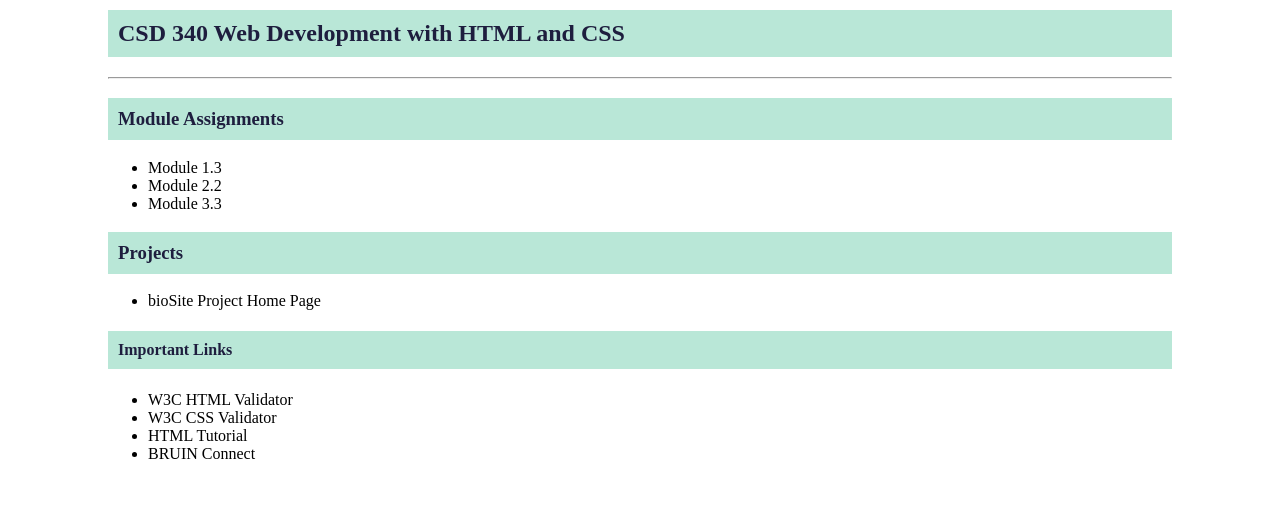
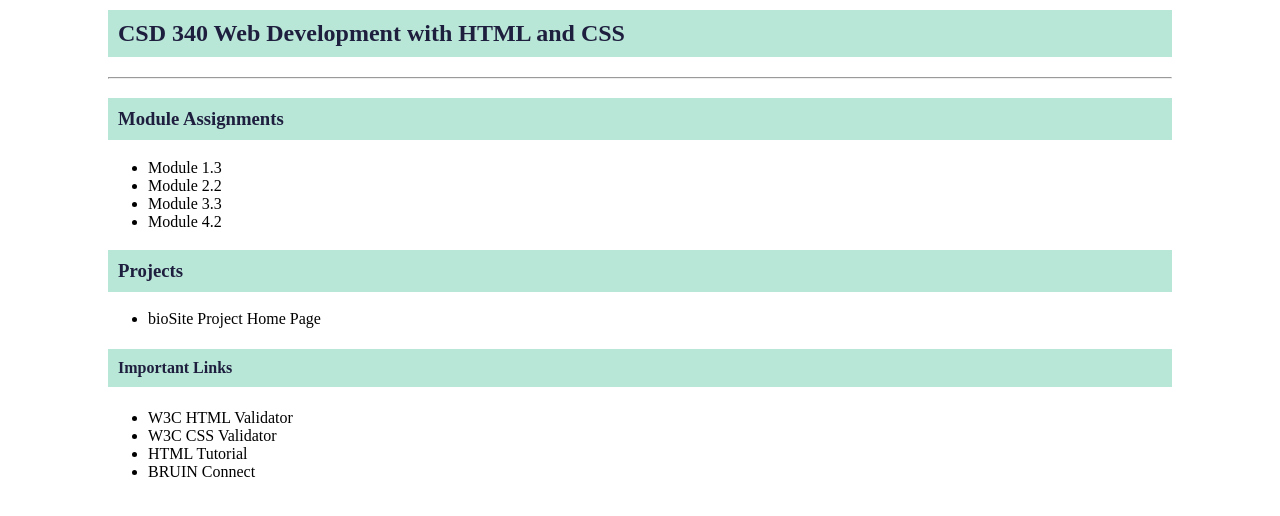
Before and after one commit to manoogi/csd-340, a plain HTML site: page index.html in a window 1280 px wide. Shown: the part 118-634 px from the top of the page. Drawn offline with Linux system fonts and the light colour scheme.

Commit message:
Update index
1/26/24

```diff
--- a/index.html
+++ b/index.html
@@ -20,6 +20,7 @@
 		<li><a href="module-1/richey_mod1_3">Module 1.3</a></li>
 		<li><a href="module-2/richey_mod2_2">Module 2.2</a></li>
 		<li><a href="module-3/richey_mod3_3">Module 3.3</a></li>
+		<li><a href="module-4/richey_mod4_2">Module 4.2</a></li>
 	</ul>
 	<h3>Projects</h3>
 	<ul>
```
